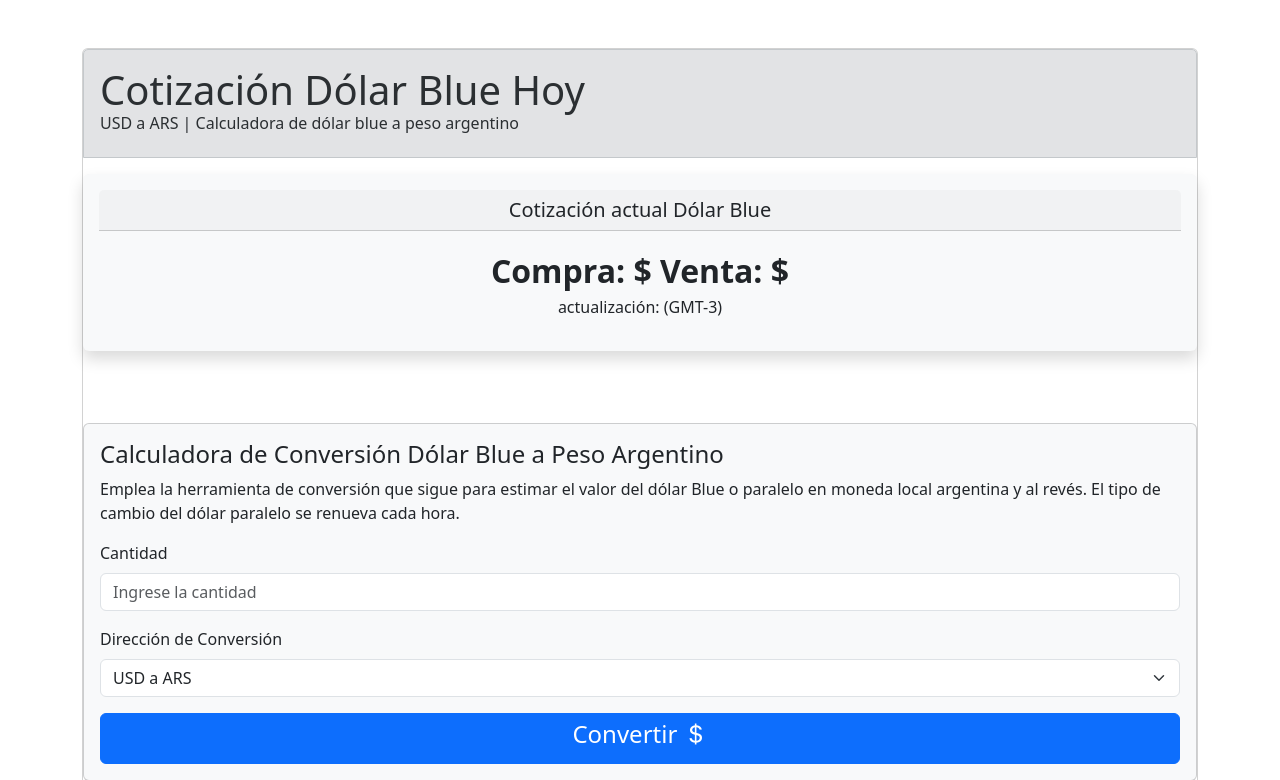
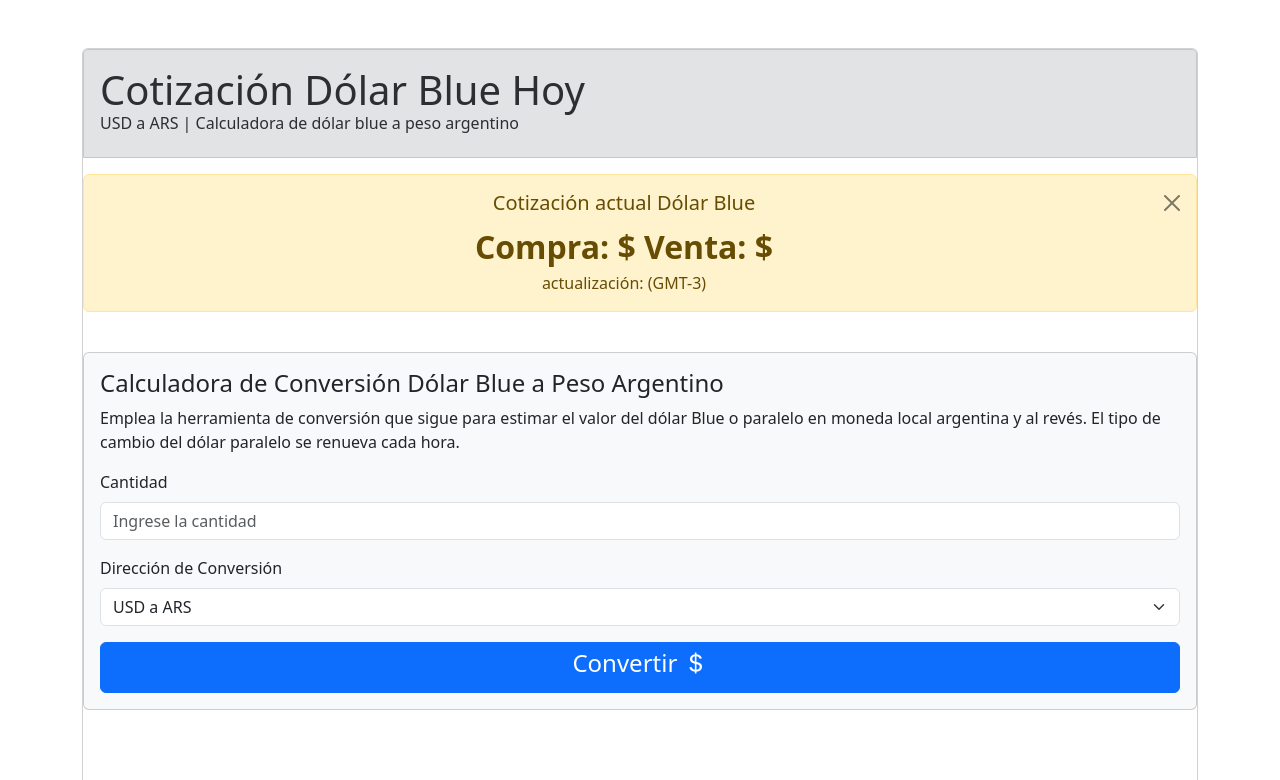
Before and after one commit to hernantvg/DolarBlue, a PHP site: page / in a window 1280 px wide. Shown: the top 780 px of the page. Run offline with PHP 8.4, Linux system fonts and the light colour scheme.

Commit message:
Update index.php

```diff
--- a/index.php
+++ b/index.php
@@ -26,10 +26,9 @@
                     <h1 class="m-0">Cotización Dólar Blue Hoy</h1>
                     <h6>USD a ARS | Calculadora de dólar blue a peso argentino</h6>
                 </div>
-                <div class="shadow p-3 mb-5 bg-body-tertiary rounded">
+                <div class="alert alert-warning alert-dismissible fade show" role="alert">
                     <div class="center-box">
-                        <h5 class="card-header">Cotización actual Dólar Blue</h5>
-                        <div class="card-body">
+                        <h5>Cotización actual Dólar Blue</h5>
                             <span class="big-text">
                                 Compra: $<span id="compra"></span>
                                 Venta: $<span id="venta"></span>
@@ -37,8 +36,8 @@
                             <br>
                             actualización: <span id="fechaActualizacion"></span> (GMT-3)
                             <br>
-                        </div>
                     </div>
+                    <button type="button" class="btn-close" data-bs-dismiss="alert" aria-label="Close"></button>
                 </div>
 
                     <div class="card bg-light mt-4">
```
